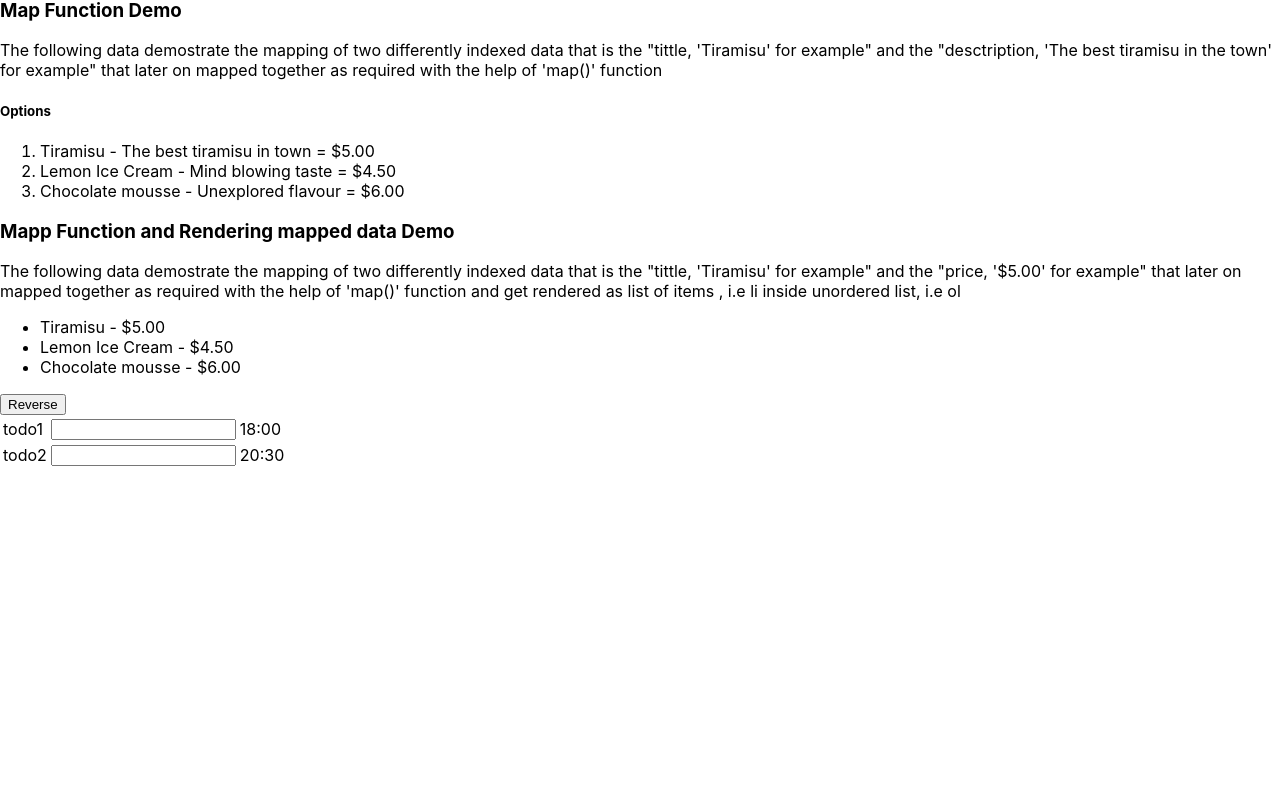
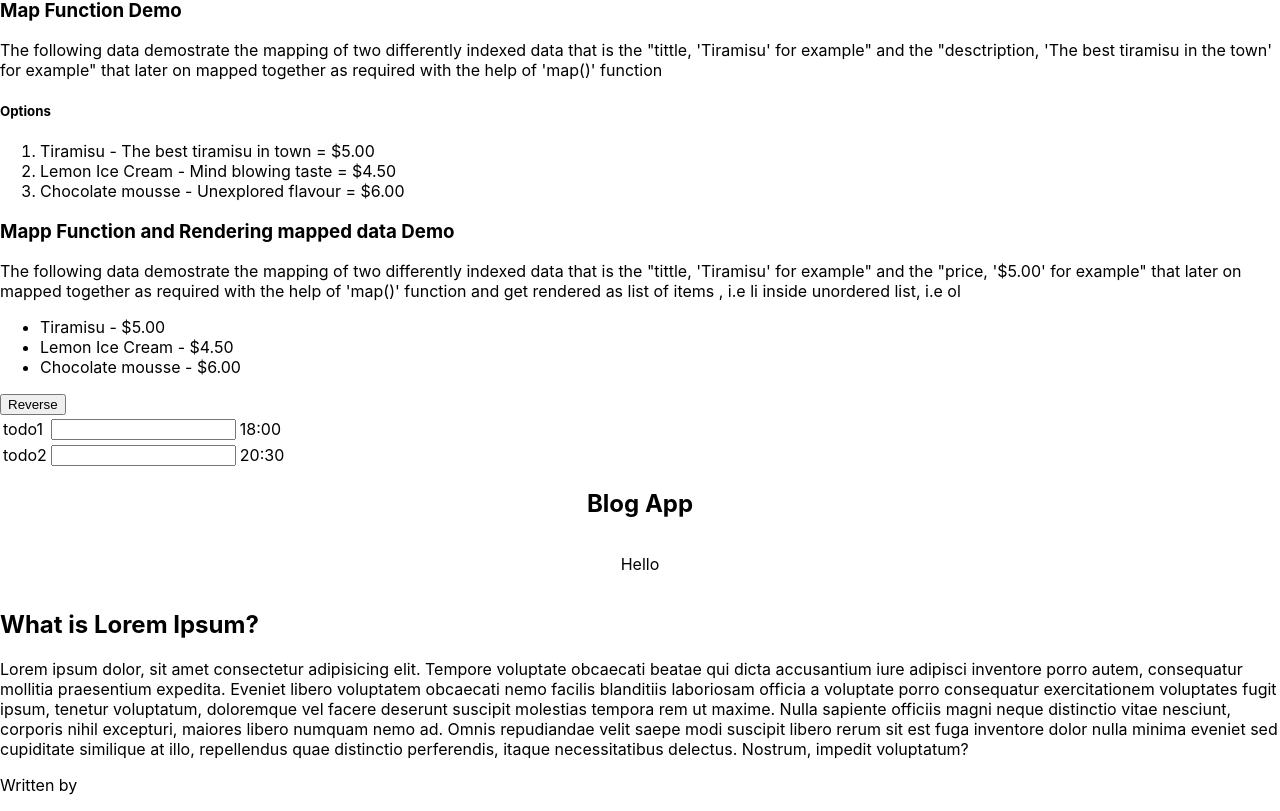
Before and after one commit to JCLthatlittlerat/simple-react-app-calculator, a React (Create React App) app: page / in a window 1280 px wide. Shown: the part 798-1609 px from the top of the page. Before the commit the page ends 1267 px from the top, so only its background shows below. Built offline with nearby package versions, Linux system fonts and the light colour scheme.

Commit message:
attempt to perform execution of context API on a blog app

```diff
--- a/src/App.css
+++ b/src/App.css
@@ -44,3 +44,10 @@
     margin: 10px;
     min-height: 200px;
 }
+
+Header{
+    width: 100%;
+    display: flex;
+    flex-direction: column;
+    align-items: center;
+}
--- a/src/App.js
+++ b/src/App.js
@@ -2,6 +2,8 @@ import FeedBackForm from './components/controlled-elements/FeedBackForm';
 import MapFunctionDemo from './components/MapFunctionDemo';
 import MapAndRender from './components/MapAndRender';
 import KeysWithinListComponent from './components/KeysWithinListComponent'
+import Header from './components/ContextConcept/Header'
+import Page from './components/ContextConcept/Page'
 
 import './App.css';
 // import Header from './components/Header';
@@ -53,6 +55,12 @@ function App() {
           )}
         </tbody>
       </table>
+
+      <section>
+        <Header />
+        <Page />
+      </section>
+
 
 
 
--- a/src/components/ContextConcept/Header.jsx
+++ b/src/components/ContextConcept/Header.jsx
@@ -1,5 +1,5 @@
 import React from 'react'
-import LoggedInUser from './LoggedInUser';
+import LoggedInUser from './LoggedInUser'
 function Header() {
   return (
     <header>
--- a/src/components/ContextConcept/LoggedInUser.jsx
+++ b/src/components/ContextConcept/LoggedInUser.jsx
@@ -1,13 +1,13 @@
 import React from 'react'
-
 function LoggedInUser() {
   return (
     <div>
         <p>
+
             Hello <span className='Username'></span>
         </p>
     </div>
   )
 }
 
-export default LoggedInUser
+export default LoggedInUser;
--- a/src/components/ContextConcept/Page.jsx
+++ b/src/components/ContextConcept/Page.jsx
@@ -1,6 +1,7 @@
 import React from 'react'
 
 function Page() {
+
   return (
     <div>
         <h2>What is Lorem Ipsum?</h2>
@@ -11,7 +12,9 @@ function Page() {
             suscipit molestias tempora rem ut maxime. Nulla sapiente officiis magni neque distinctio vitae nesciunt,
             corporis nihil excepturi, maiores libero numquam nemo ad. Omnis repudiandae velit saepe modi suscipit libero
             rerum sit est fuga inventore dolor nulla minima eveniet sed cupiditate similique at illo, repellendus quae
-            distinctio perferendis, itaque necessitatibus delectus. Nostrum, impedit voluptatum?</p>
+            distinctio perferendis, itaque necessitatibus delectus. Nostrum, impedit voluptatum?
+        </p>
+        <p>Written by <span> </span></p>
     </div>
   )
 }
--- a/src/components/MapAndRender.jsx
+++ b/src/components/MapAndRender.jsx
@@ -28,10 +28,9 @@ function MapAndRender() {
         }
     ]
 
-const topDesserts = data.map(dessert => {
-    const listItem = `${dessert.title} - ${dessert.price}`;
+const topDesserts = data.map((dessert,index) => {
 
-    return <li >{listItem}</li>
+    return <li key={index}>{`${dessert.title} - ${dessert.price}`}</li>
     //This could be an alternative btw =>
     // return <li>{`${dessert.title} - ${dessert.price}`}</li>
     // just not using the variable at all and putting all the expressions inside the Curley-braces.
--- a/src/index.js
+++ b/src/index.js
@@ -3,7 +3,6 @@ import ReactDOM from 'react-dom/client';
 import './index.css';
 import App from './App';
 import reportWebVitals from './reportWebVitals';
-
 const root = ReactDOM.createRoot(document.getElementById('root'));
 root.render(
   <React.StrictMode>
```
Also changed, not shown: src/components/ContextConcept/ContextProviderExample.jsx (added, +15 -0 lines), src/components/ContextConcept/UserContext.jsx (+33 -0 lines).
